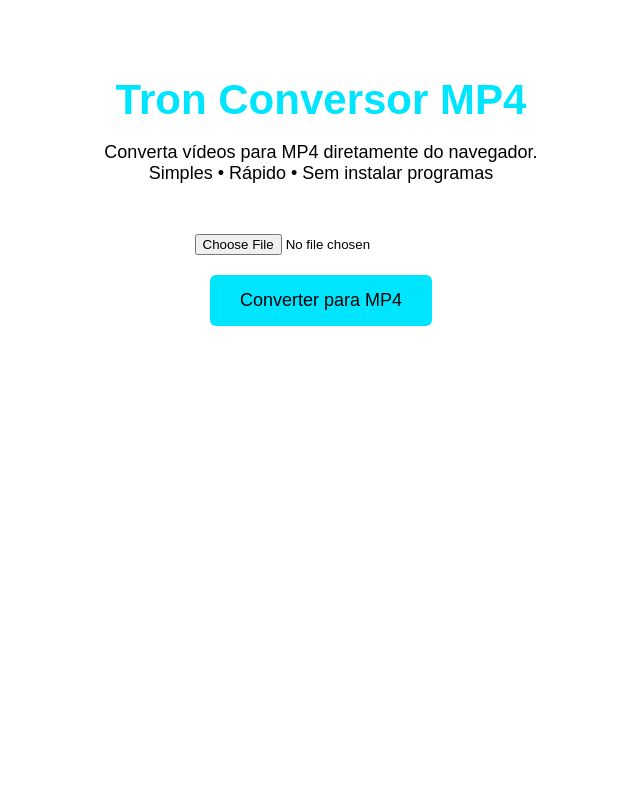
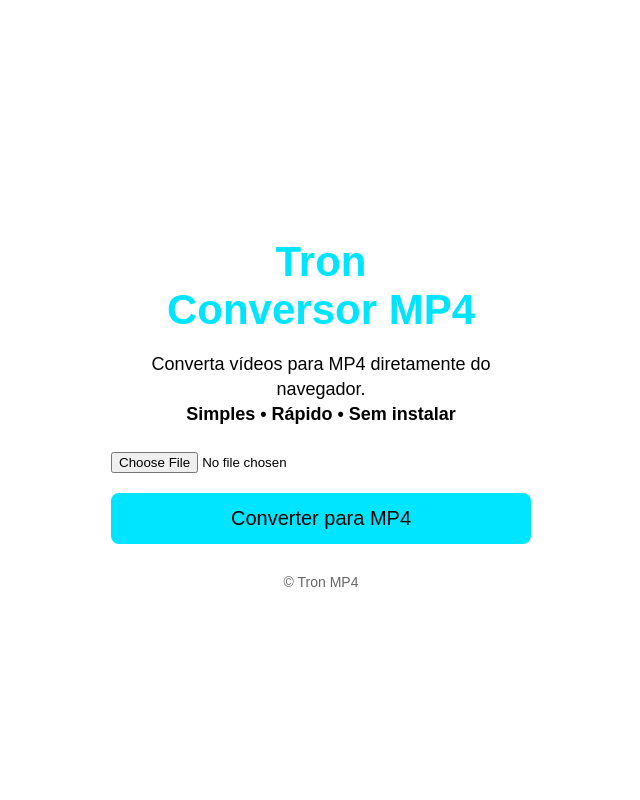
Before and after one commit to jonpwork/Tron-MP4-APP, a Flask app: page / in a window 1280 px wide. Shown: the whole page, without its empty margins (319-959 px from the left). Run offline with Flask 3, Linux system fonts and the light colour scheme.

Commit message:
Refactor index.html layout and styles

```diff
--- a/templates/index.html
+++ b/templates/index.html
@@ -2,19 +2,30 @@
 <html lang="pt-BR">
 <head>
   <meta charset="UTF-8" />
-  <title>Tron Conversor MP4</title>
   <meta name="viewport" content="width=device-width, initial-scale=1.0" />
 
-  <!-- PWA -->
+  <title>Tron Conversor MP4</title>
+
   <link rel="manifest" href="/static/manifest.json">
   <meta name="theme-color" content="#00e5ff">
 
   <style>
     body {
-      font-family: Arial, sans-serif;
+      margin: 0;
+      font-family: Arial, Helvetica, sans-serif;
       background: #ffffff;
+      color: #000;
+      display: flex;
+      justify-content: center;
+      align-items: center;
+      height: 100vh;
+    }
+
+    .container {
+      width: 100%;
+      max-width: 420px;
       text-align: center;
-      padding: 40px;
+      padding: 20px;
     }
 
     h1 {
@@ -25,97 +36,57 @@
 
     p {
       font-size: 18px;
-      margin-bottom: 30px;
+      margin-bottom: 25px;
+      line-height: 1.4;
     }
 
     input[type="file"] {
-      margin: 20px 0;
+      width: 100%;
+      margin-bottom: 20px;
     }
 
     button {
+      width: 100%;
       background: #00e5ff;
       border: none;
-      padding: 15px 30px;
-      font-size: 18px;
+      color: #000;
+      font-size: 20px;
+      padding: 14px;
+      border-radius: 8px;
       cursor: pointer;
-      border-radius: 6px;
+      transition: background 0.2s ease;
     }
 
-    button:disabled {
-      background: #999;
+    button:hover {
+      background: #00cde0;
     }
 
-    #status {
-      margin-top: 20px;
-      font-weight: bold;
+    footer {
+      margin-top: 30px;
+      font-size: 14px;
+      opacity: 0.6;
     }
   </style>
 </head>
 <body>
 
-  <h1>Tron Conversor MP4</h1>
+  <div class="container">
+    <h1>Tron<br>Conversor MP4</h1>
 
-  <p>
-    Converta vídeos para MP4 diretamente do navegador.<br>
-    Simples • Rápido • Sem instalar programas
-  </p>
+    <p>
+      Converta vídeos para MP4 diretamente do navegador.<br>
+      <strong>Simples • Rápido • Sem instalar</strong>
+    </p>
 
-  <form id="form">
-    <input type="file" name="video" accept="video/*" required />
-    <br>
-    <button type="submit">Converter para MP4</button>
-  </form>
+    <form action="/convert" method="post" enctype="multipart/form-data">
+      <input type="file" name="video" accept="video/*" required>
+      <button type="submit">Converter para MP4</button>
+    </form>
 
-  <div id="status"></div>
-
-  <script>
-    const form = document.getElementById("form");
-    const status = document.getElementById("status");
-    const button = form.querySelector("button");
-
-    form.addEventListener("submit", async (e) => {
-      e.preventDefault();
-
-      const fileInput = form.querySelector("input[type=file]");
-      if (!fileInput.files.length) {
-        alert("Selecione um vídeo");
-        return;
-      }
-
-      const data = new FormData();
-      data.append("video", fileInput.files[0]);
-
-      button.disabled = true;
-      status.innerText = "⏳ Convertendo... aguarde";
-
-      try {
-        const response = await fetch("/convert", {
-          method: "POST",
-          body: data
-        });
-
-        if (!response.ok) {
-          throw new Error("Erro na conversão");
-        }
-
-        const blob = await response.blob();
-        const url = window.URL.createObjectURL(blob);
-
-        const a = document.createElement("a");
-        a.href = url;
-        a.download = "video_convertido.mp4";
-        document.body.appendChild(a);
-        a.click();
-        a.remove();
-
-        status.innerText = "✅ Conversão concluída!";
-      } catch (err) {
-        status.innerText = "❌ Erro ao converter o vídeo";
-      } finally {
-        button.disabled = false;
-      }
-    });
-  </script>
+    <footer>
+      © Tron MP4
+    </footer>
+  </div>
 
 </body>
 </html>
```
